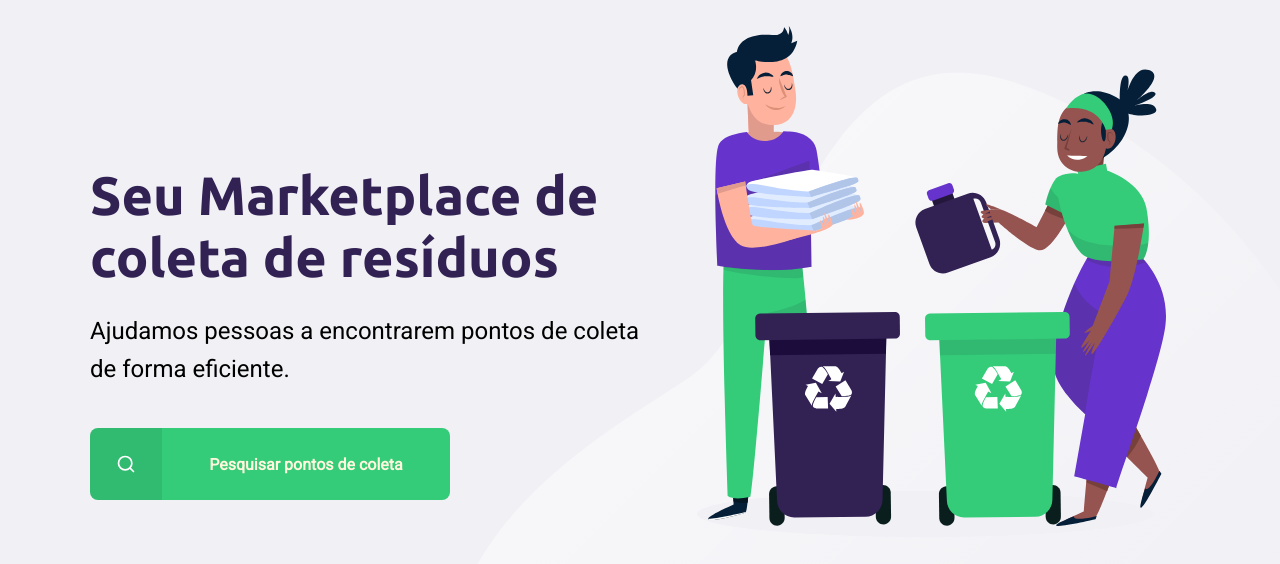
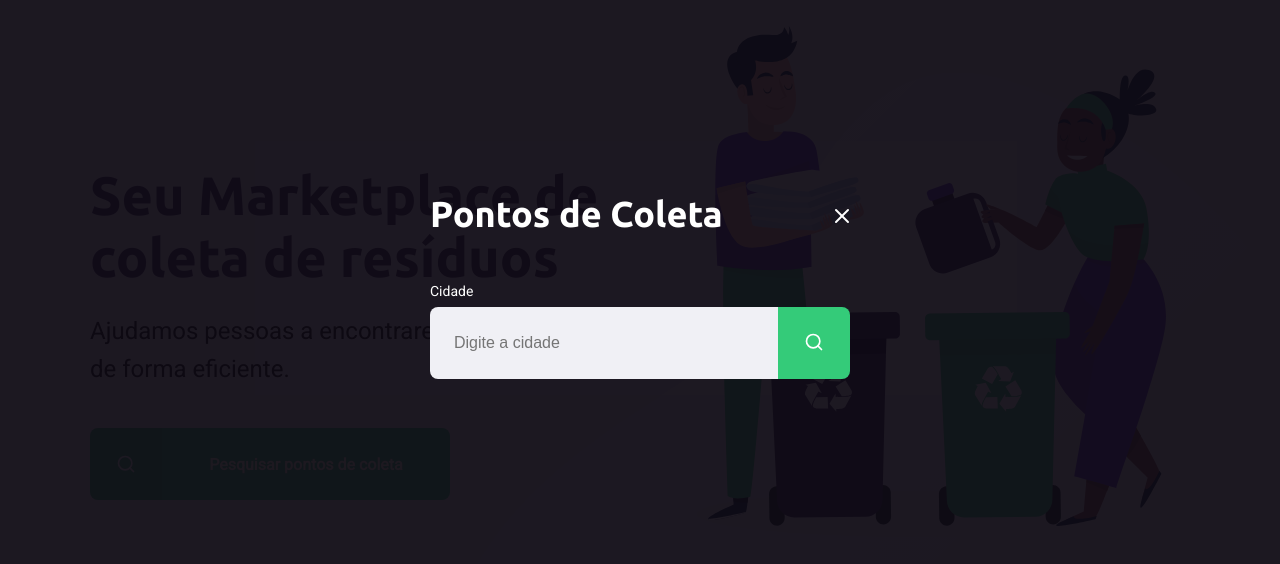
Before and after one commit to SamirisSantos/ecoleta, a plain HTML site: page index.html in a window 1280 px wide. Both pictures are taken after a click on the link "Pesquisar pontos de coleta". Shown: the part 114-678 px from the top of the page. Drawn offline with Linux system fonts and the light colour scheme.

Commit message:
layout pagina buscas pontos de coletas

```diff
--- a/index.html
+++ b/index.html
@@ -6,6 +6,7 @@
     <link href="https://fonts.googleapis.com/css2?family=Roboto&family=Ubuntu:wght@700&display=swap" rel="stylesheet">
     <link rel="stylesheet" href="./style/main.css">
     <link rel="stylesheet" href="./style/home.css">
+    <link rel="stylesheet" href="./style/modal.css">
     <link rel="stylesheet" href="./style/responsive.css">
     <title>Ecoleta</title>
 </head>
@@ -29,5 +30,21 @@
         </div>
     </div>
 
+    <div id="modal" class="hide">
+        <div class="content">
+            <div class="header">
+                <h1>Pontos de Coleta</h1>
+                <a href="#">Fechar</a>
+            </div>
+            <form>
+                <label for="search">Cidade</label>
+                <div class="search field">
+                    <input type="text" name="search" placeholder="Digite a cidade">
+                    <button><img src="/assets/search.svg" alt="Buscar"></button>
+                </div>
+            </form>
+        </div>
+    </div>
+    <script src="/scripts/index.js"></script>
 </body>
 </html>
--- /dev/null
+++ b/scripts/index.js
@@ -0,0 +1,11 @@
+const buttonSearch = document.querySelector("#page-home main a");
+const modal = document.querySelector("#modal");
+const close = document.querySelector("#modal .header a");
+
+buttonSearch.addEventListener("click", ()=>{
+    modal.classList.remove("hide")
+});
+
+close.addEventListener("click", ()=>{
+    modal.classList.add("hide")
+});
--- /dev/null
+++ b/style/modal.css
@@ -0,0 +1,64 @@
+#modal{
+    background-color: #0e0a14ef;
+    width: 100%;
+    height: 100%;
+    position: fixed;
+    top:0;
+    display: flex;
+    justify-content: center;
+    align-items: center;
+    transition: 400ms;
+}
+#modal.hide{
+    display: none;
+}
+#modal .content{
+    color: white;
+    width: 420px;
+}
+#modal .header{
+    display: flex;
+    align-items: center;
+    justify-content: space-between;
+    margin-bottom: 48px;
+}
+#modal .header a{
+    background-image: url("../assets/x.svg");
+    width: 20px;
+    height: 20px;
+    display: flex;
+    font-size: 0.01px;
+}
+#modal .header h1{
+    color: white;
+    font-size: 36px;
+    line-height: 42px;
+}
+#modal form label{
+    font-size: 14px;
+    line-height: 16px;
+    display: block;
+    margin-bottom: 8px;
+}
+#modal form .field{
+    display: flex;
+}
+#modal form input{
+    flex: 1;
+    background-color: #f0f0f5;
+    border-radius: 8px 0 0 8px;
+    border: 0;
+    padding: 16px 24px;
+    font-size: 16px;
+    color: #6c6c80;
+}
+#modal form button{
+    width: 72px;
+    height: 72px;
+    background-color: var(--primary-color);
+    border: 0;
+    border-radius: 0 8px 8px 0;
+}
+#modal form button:hover{
+    background-color: #2fb85e;
+}
```
